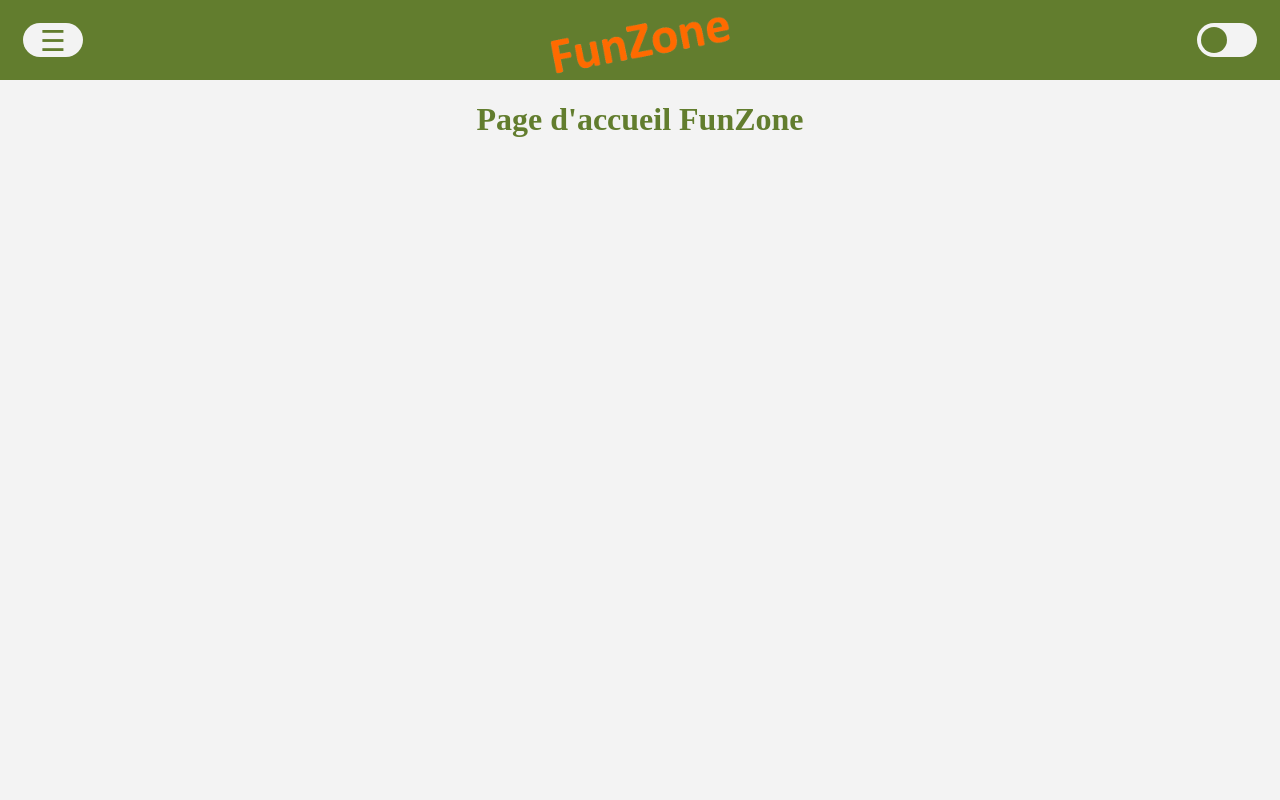
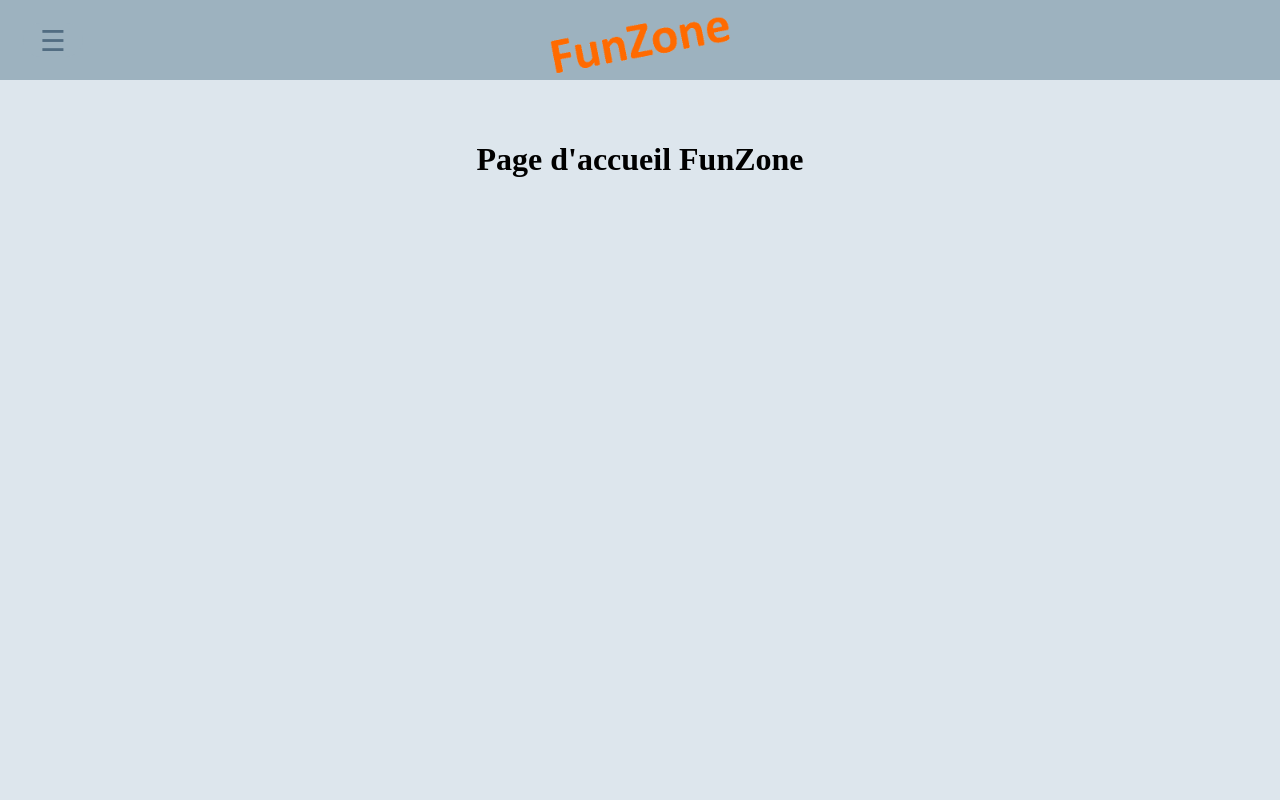
Before and after one commit to malibu1106/FunZone, a PHP site: page / in a window 1280 px wide. Run offline with PHP 8.4, Linux system fonts and the light colour scheme.

Commit message:
main section position OK - Need fix CSS colors variables

```diff
--- a/CSS/style.css
+++ b/CSS/style.css
@@ -1,19 +1,27 @@
 :root {
-    --bg-color: #f3f3f3;
-    --text-color: #627d2e;
+    --bodyColor: #DDE6ED;
+    --bgColor: #9DB2BF;
+    --titleColor: #27374D;
+    --textColor: #526D82;
+    --shadow-color: rgba(255, 255, 255, 0.5);
+    --shadow-color-hover: rgba(255, 255, 255, 0.75);
 }
 
 [data-theme="dark"] {
-    --bg-color: #627d2e;
-    --text-color: #f3f3f3;
+    --bodyColor: #27374D;
+    --bgColor: #526D82;
+    --titleColor: #9DB2BF;
+    --textColor: #DDE6ED;
+    --shadow-color: rgba(0, 0, 0, 0.5);
+    --shadow-color-hover: rgba(0, 0, 0, 0.75);
 }
 
 body {
     margin: 0;
     padding: 0;
     box-sizing: border-box;
-    background-color: var(--bg-color);
-    color: var(--text-color);
+    background-color: var(--bodyColor);
+    /* color: var(--text-color); */
     transition: background-color 0.5s, color 0.5s;
 }
 
@@ -21,7 +29,7 @@ body {
 /* ELEMENTS */
 
 header {
-    background: var(--text-color);
+    background: var(--bgColor);
     transition: background-color 0.5s, color 0.5s;
     width: 100vw;
     height: 80px;
@@ -40,8 +48,8 @@ header .menuButtonOpen,
     top: 23px;
     border-radius: 34px;
     border: none;
-    background-color: var(--bg-color);
-    color: var(--text-color);
+    background: var(--bgColor);
+    color: var(--textColor);
     font-size: 1.8em;
     line-height: 34px;
     transform: scale(1);
@@ -76,9 +84,9 @@ header .logo {
     height: 100vh;
     width: 100vw;
     position: absolute;
+    background-color: var(--bgColor);
     top: 0;
-    background: var(--text-color);
-    transition: background-color 0.5s, color 0.5s, left 0.5s linear;
+    transition: background-color 0.5s, color 0.5s, left 0.3s linear;
     z-index: 10;
 }
 
@@ -91,33 +99,32 @@ header .logo {
     left: -100%;
 }
 
-nav.menuDesktop {
+nav.menu {
     width: 96%;
     margin: auto;
     margin-top: 80px;
-
-    color: var(--bg-color);
     z-index: 20;
 }
 
-nav.menuDesktop ul {
+nav.menu ul {
     list-style: none;
+    color: var(--textColor);
     padding: 20px;
     margin: 20px auto;
     transform: scale(1);
     transition: transform 0.2s;
-    box-shadow: 0px 4px 32px 4px rgba(255, 255, 255, 0.5);
+    box-shadow: 0px 4px 32px 4px var(--shadow-color);
     border-radius: 25px;
 }
 
-nav.menuDesktop ul:hover {
-    box-shadow: 0px 2px 16px 2px rgba(255, 255, 255, 0.75);
+nav.menu ul:hover {
+    box-shadow: 0px 2px 16px 2px var(--shadow-color-hover);
     transform: scale(0.96);
     transition: transform 0.2s;
 
 }
 
-nav.menuDesktop li {
+nav.menu li {
     text-align: center;
     width: 100%;
     font-size: 1.8em;
@@ -126,11 +133,14 @@ nav.menuDesktop li {
 
 /* MAIN */
 main {
-    width: 100vw;
-    height: calc(100vh - 80px);
+    width: 96vw;
+    background-color: var(--lightColor2);
     position: absolute;
-
-
+    left: 0;
+    right: 0;
+    top: 120px;
+    margin: auto;
+    transition: left 0.5s;
 }
 
 /*TOGGLE DARK LIGHT */
@@ -155,7 +165,7 @@ main {
     left: 0;
     right: 0;
     bottom: 0;
-    background-color: var(--bg-color);
+    background-color: var(--lightColor);
     transition: .4s;
 }
 
@@ -166,7 +176,7 @@ main {
     width: 26px;
     left: 4px;
     bottom: 4px;
-    background-color: var(--text-color);
+    background-color: var(--lightColor2);
     transition: .4s;
 }
 
@@ -204,3 +214,9 @@ h1 {
         width: 384px;
     }
 }
+
+@media screen and (min-width: 1600px) {
+    main {
+        width: calc(96vw - 384px);
+    }
+}
--- a/JS/script.js
+++ b/JS/script.js
@@ -12,6 +12,7 @@ function openMenu() {
     if (lateralMenu.classList.contains("lateralMenuClosed")) {
         lateralMenu.classList.replace("lateralMenuClosed", "lateralMenuOpen");
         menuButtonOpen.classList.replace("buttonMenuOpenDisplay", "buttonMenuOpenHide");
+        mainPositionAdjust();
     }
 }
 
@@ -19,6 +20,15 @@ function closeMenu() {
     if (lateralMenu.classList.contains("lateralMenuOpen")) {
         lateralMenu.classList.replace("lateralMenuOpen", "lateralMenuClosed");
         menuButtonOpen.classList.replace("buttonMenuOpenHide", "buttonMenuOpenDisplay")
+        mainPositionAdjust();
+    }
+}
+function mainPositionAdjust() {
+    if (windowWidth >= 1600 && lateralMenu.classList.contains("lateralMenuOpen")) {
+        document.getElementsByTagName("main")[0].style.left = "384px";
+    }
+    else if (windowWidth >= 1000 && lateralMenu.classList.contains("lateralMenuClosed")) {
+        document.getElementsByTagName("main")[0].style.left = "0";
     }
 }
 
@@ -31,10 +41,10 @@ function refreshWindowWidth() {
     windowWidth = window.innerWidth;
 }
 
-setInterval(refreshWindowWidth, 2500);
+setInterval(refreshWindowWidth, 100);
 
 document.addEventListener('click', function (event) {
-    if (event.clientX > menuWidth && event.clientY > headerWidth && windowWidth >= 768 && lateralMenu.classList.contains("lateralMenuOpen")) {
+    if (event.clientX > menuWidth && event.clientY > headerWidth && windowWidth >= 768 && windowWidth < 1600 && lateralMenu.classList.contains("lateralMenuOpen")) {
         closeMenu();
     }
 });
--- a/elements/menu.php
+++ b/elements/menu.php
@@ -1,4 +1,4 @@
-<nav class="menuDesktop">
+<nav class="menu">
             <ul>
                 <li>Accueil</li>
                 <li>Jeux solo</li>
```
